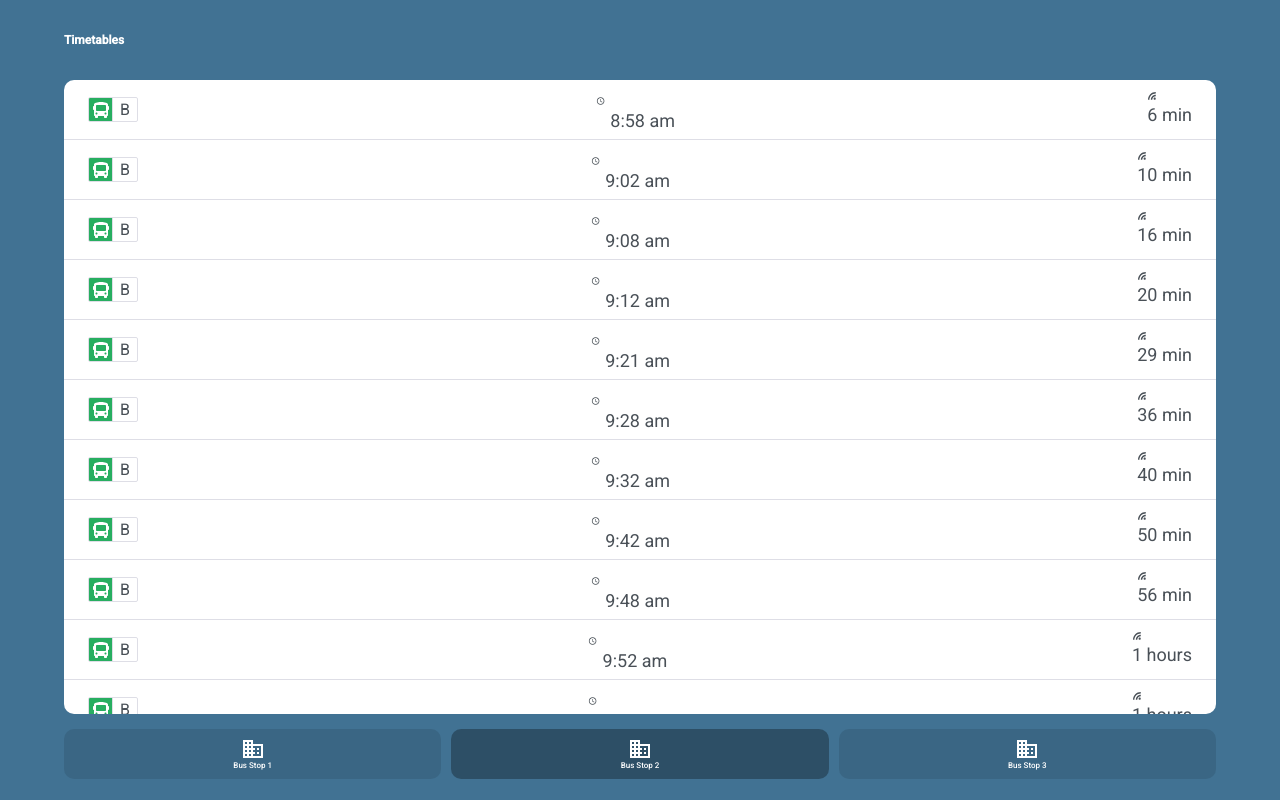
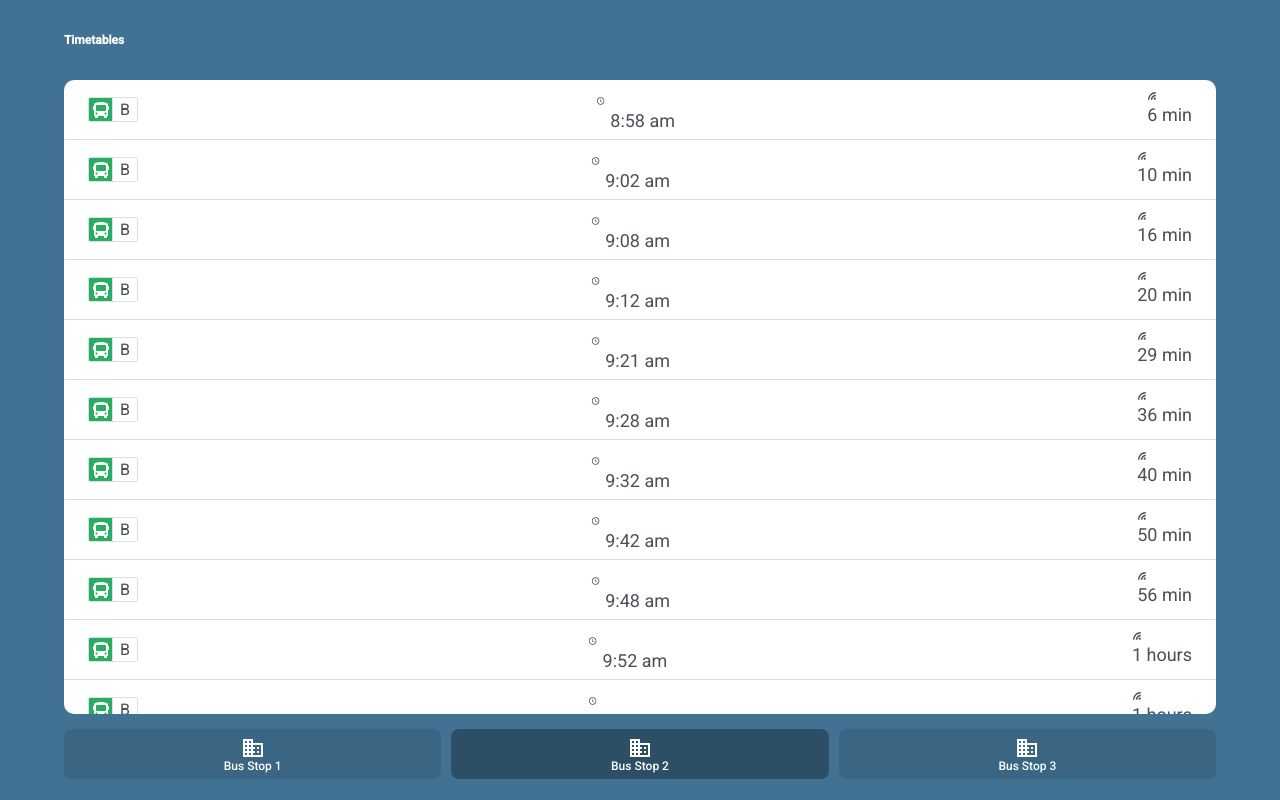
Before and after one commit to PierreDaily/ccbus, a Vue app: page / in a window 1280 px wide. Built offline with nearby package versions, Linux system fonts and the light colour scheme.

Commit message:
refacto - ButtonTab migration to tailwing

```diff
--- a/src/components/ButtonTab.vue
+++ b/src/components/ButtonTab.vue
@@ -1,7 +1,7 @@
 <template>
   <button
     @click="handleClick"
-    class="button-tab"
+    class="flex items-center text-white border-none rounded-lg h-[50px] w-[160px] justify-center flex-col focus:outline focus:outline-white focus:outline-1"
     :style="{ backgroundColor: backgroundColor }"
   >
     <svg
@@ -17,7 +17,7 @@
         fill="#FFFFFF"
       />
     </svg>
-    <span class="title">{{ title }}</span>
+    <span class="text-white font-sans text-xs font-medium leading-3 capitalize">{{ title }}</span>
   </button>
 </template>
 
@@ -41,30 +41,3 @@ export default defineComponent({
   },
 });
 </script>
-
-<style lang="scss" scoped>
-.button-tab {
-  align-items: center;
-  border: none;
-  border-radius: 10px;
-  color: #ffffff;
-  display: flex;
-  flex-direction: column;
-  height: 50px;
-  justify-content: center;
-  width: 160px;
-
-  &:focus {
-    outline: solid 1px var(--font-color-white);
-  }
-}
-
-.title {
-  font-family: Roboto;
-  font-style: normal;
-  font-weight: 500;
-  font-size: 8px;
-  line-height: 9px;
-  text-transform: capitalize;
-}
-</style>
```
